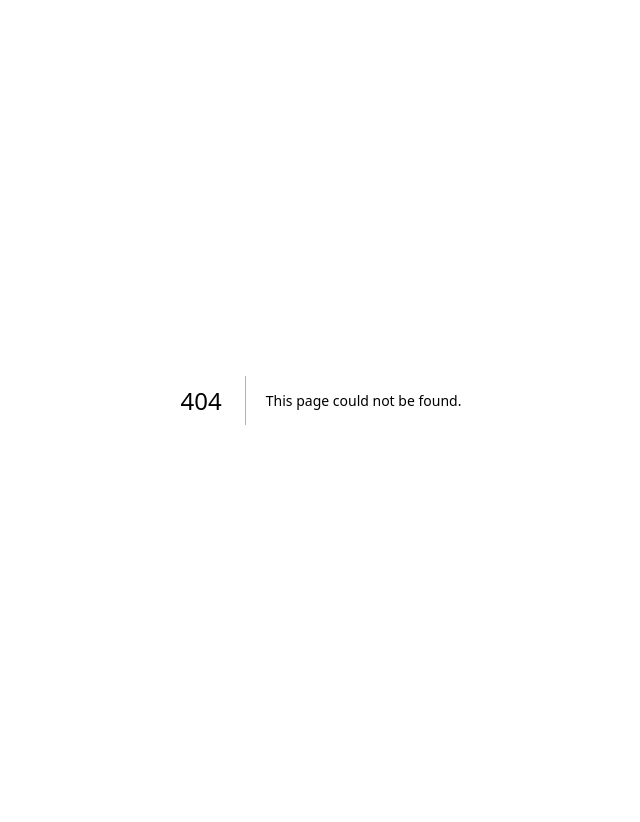
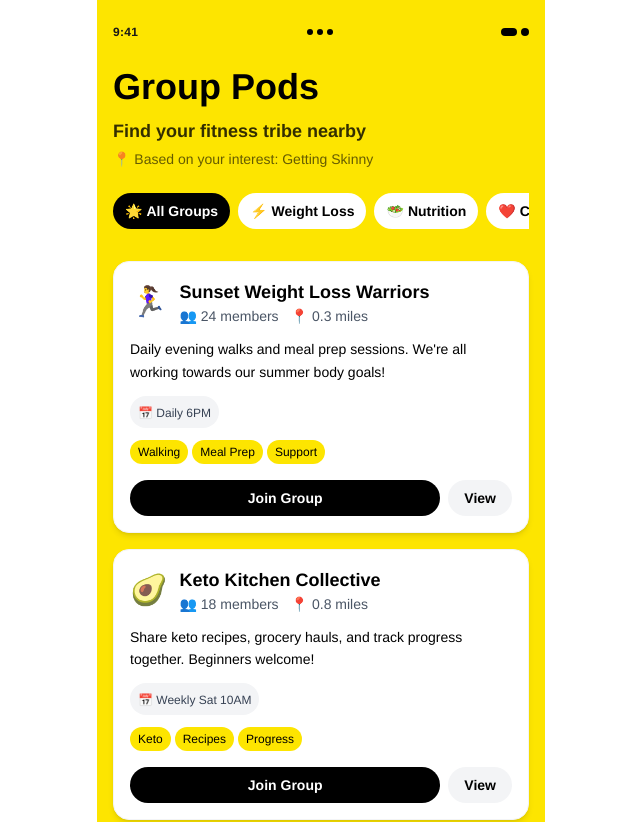
Before and after one commit to fayaz-rafin/social-pod, a Next.js app: page /grouppods in a window 1280 px wide. Before the commit this address had no page. Shown: the top 822 px of the page, without its empty margins (319-959 px from the left). Before the commit the page ends 800 px from the top, so only its background shows below. Built offline with nearby package versions, Linux system fonts and the light colour scheme.

Commit message:
feat: group pods

```diff
--- /dev/null
+++ b/app/grouppods/page.tsx
@@ -0,0 +1,235 @@
+'use client';
+import Image from "next/image";
+import React, { useState } from "react";
+
+interface Group {
+  id: string;
+  name: string;
+  description: string;
+  members: number;
+  distance: string;
+  category: string;
+  meetupFrequency: string;
+  image: string;
+  tags: string[];
+  isJoined: boolean;
+}
+
+export default function GroupPodsPage() {
+  const [activeFilter, setActiveFilter] = useState("all");
+  const [joinedGroups, setJoinedGroups] = useState<Set<string>>(new Set());
+
+  // Mock data for fitness groups
+  const groups: Group[] = [
+    {
+      id: "1",
+      name: "Sunset Weight Loss Warriors",
+      description: "Daily evening walks and meal prep sessions. We're all working towards our summer body goals!",
+      members: 24,
+      distance: "0.3 miles",
+      category: "weight-loss",
+      meetupFrequency: "Daily 6PM",
+      image: "🏃‍♀️",
+      tags: ["Walking", "Meal Prep", "Support"],
+      isJoined: false
+    },
+    {
+      id: "2",
+      name: "Keto Kitchen Collective",
+      description: "Share keto recipes, grocery hauls, and track progress together. Beginners welcome!",
+      members: 18,
+      distance: "0.8 miles",
+      category: "nutrition",
+      meetupFrequency: "Weekly Sat 10AM",
+      image: "🥑",
+      tags: ["Keto", "Recipes", "Progress"],
+      isJoined: false
+    },
+    {
+      id: "3",
+      name: "Morning Cardio Club",
+      description: "Start your day right! Morning runs, cycling, and HIIT workouts to burn those calories.",
+      members: 31,
+      distance: "1.2 miles",
+      category: "cardio",
+      meetupFrequency: "Mon/Wed/Fri 7AM",
+      image: "🚴‍♂️",
+      tags: ["Running", "HIIT", "Morning"],
+      isJoined: false
+    },
+    {
+      id: "4",
+      name: "Accountability Buddies",
+      description: "Daily check-ins, progress photos, and motivation. We keep each other on track!",
+      members: 42,
+      distance: "2.1 miles",
+      category: "support",
+      meetupFrequency: "Daily Online + Weekend Meetup",
+      image: "💪",
+      tags: ["Accountability", "Support", "Check-ins"],
+      isJoined: false
+    },
+    {
+      id: "5",
+      name: "Yoga & Mindful Eating",
+      description: "Combine gentle yoga with mindful eating practices for sustainable weight loss.",
+      members: 16,
+      distance: "1.5 miles",
+      category: "wellness",
+      meetupFrequency: "Tue/Thu 6:30PM",
+      image: "🧘‍♀️",
+      tags: ["Yoga", "Mindfulness", "Wellness"],
+      isJoined: false
+    },
+    {
+      id: "6",
+      name: "Strength Training Newbies",
+      description: "Learn proper form and build lean muscle. Perfect for beginners wanting to tone up!",
+      members: 19,
+      distance: "0.9 miles",
+      category: "strength",
+      meetupFrequency: "Sat/Sun 9AM",
+      image: "🏋️‍♀️",
+      tags: ["Strength", "Beginner", "Form"],
+      isJoined: false
+    }
+  ];
+
+  const filters = [
+    { id: "all", label: "All Groups", emoji: "🌟" },
+    { id: "weight-loss", label: "Weight Loss", emoji: "⚡" },
+    { id: "nutrition", label: "Nutrition", emoji: "🥗" },
+    { id: "cardio", label: "Cardio", emoji: "❤️" },
+    { id: "support", label: "Support", emoji: "🤝" }
+  ];
+
+  const filteredGroups = activeFilter === "all"
+    ? groups
+    : groups.filter(group => group.category === activeFilter);
+
+  const toggleJoinGroup = (groupId: string) => {
+    const newJoinedGroups = new Set(joinedGroups);
+    if (newJoinedGroups.has(groupId)) {
+      newJoinedGroups.delete(groupId);
+    } else {
+      newJoinedGroups.add(groupId);
+    }
+    setJoinedGroups(newJoinedGroups);
+  };
+
+  return (
+    <div className="min-h-screen bg-[#FDE500] px-4 pt-6 pb-6 w-full max-w-md mx-auto">
+      {/* Top bar */}
+      <div className="w-full flex justify-between items-center mb-6">
+        <span className="text-xs font-semibold tracking-wide">9:41</span>
+        <div className="flex gap-1 items-center">
+          <span className="inline-block w-1.5 h-1.5 bg-black rounded-full"></span>
+          <span className="inline-block w-1.5 h-1.5 bg-black rounded-full"></span>
+          <span className="inline-block w-1.5 h-1.5 bg-black rounded-full"></span>
+        </div>
+        <div className="flex gap-1 items-center">
+          <span className="inline-block w-4 h-2 bg-black rounded-sm"></span>
+          <span className="inline-block w-2 h-2 bg-black rounded-full"></span>
+        </div>
+      </div>
+
+      {/* Header */}
+      <div className="w-full mb-6">
+        <h1 className="text-4xl font-extrabold leading-tight text-black mb-2">
+          Group Pods
+        </h1>
+        <p className="text-lg font-semibold text-black/80">
+          Find your fitness tribe nearby
+        </p>
+        <p className="text-sm text-black/60 mt-1">
+          📍 Based on your interest: Getting Skinny
+        </p>
+      </div>
+
+      {/* Filter chips */}
+      <div className="w-full mb-6">
+        <div className="flex gap-2 overflow-x-auto pb-2">
+          {filters.map((filter) => (
+            <button
+              key={filter.id}
+              onClick={() => setActiveFilter(filter.id)}
+              className={`flex items-center gap-1 px-3 py-2 rounded-full text-sm font-semibold whitespace-nowrap transition-colors ${
+                activeFilter === filter.id
+                  ? "bg-black text-white"
+                  : "bg-white text-black hover:bg-gray-100"
+              }`}
+            >
+              <span>{filter.emoji}</span>
+              {filter.label}
+            </button>
+          ))}
+        </div>
+      </div>
+
+      {/* Groups list */}
+      <div className="w-full space-y-4 flex-1">
+        {filteredGroups.map((group) => (
+          <div
+            key={group.id}
+            className="bg-white rounded-2xl p-4 shadow-md border border-gray-100"
+          >
+            <div className="flex items-start justify-between mb-3">
+              <div className="flex items-center gap-3">
+                <div className="text-3xl">{group.image}</div>
+                <div>
+                  <h3 className="font-bold text-black text-lg">{group.name}</h3>
+                  <div className="flex items-center gap-3 text-sm text-gray-600">
+                    <span>👥 {group.members} members</span>
+                    <span>📍 {group.distance}</span>
+                  </div>
+                </div>
+              </div>
+            </div>
+
+            <p className="text-black text-sm mb-3 leading-relaxed">
+              {group.description}
+            </p>
+
+            <div className="flex items-center gap-2 mb-3">
+              <div className="bg-gray-100 px-2 py-1 rounded-full">
+                <span className="text-xs font-medium text-gray-700">
+                  📅 {group.meetupFrequency}
+                </span>
+              </div>
+            </div>
+
+            <div className="flex flex-wrap gap-1 mb-4">
+              {group.tags.map((tag, index) => (
+                <span
+                  key={index}
+                  className="bg-[#FDE500] text-black text-xs px-2 py-1 rounded-full font-medium"
+                >
+                  {tag}
+                </span>
+              ))}
+            </div>
+
+            <div className="flex gap-2">
+              <button
+                onClick={() => toggleJoinGroup(group.id)}
+                className={`flex-1 py-2 px-4 rounded-full font-semibold text-sm transition-colors ${
+                  joinedGroups.has(group.id)
+                    ? "bg-green-500 text-white"
+                    : "bg-black text-white hover:bg-gray-800"
+                }`}
+              >
+                {joinedGroups.has(group.id) ? "✓ Joined" : "Join Group"}
+              </button>
+              <button className="px-4 py-2 bg-gray-100 text-black rounded-full font-semibold text-sm hover:bg-gray-200 transition-colors">
+                View
+              </button>
+            </div>
+          </div>
+        ))}
+      </div>
+
+      {/* Bottom spacing for better scroll */}
+      <div className="h-20"></div>
+    </div>
+  );
+}
```
